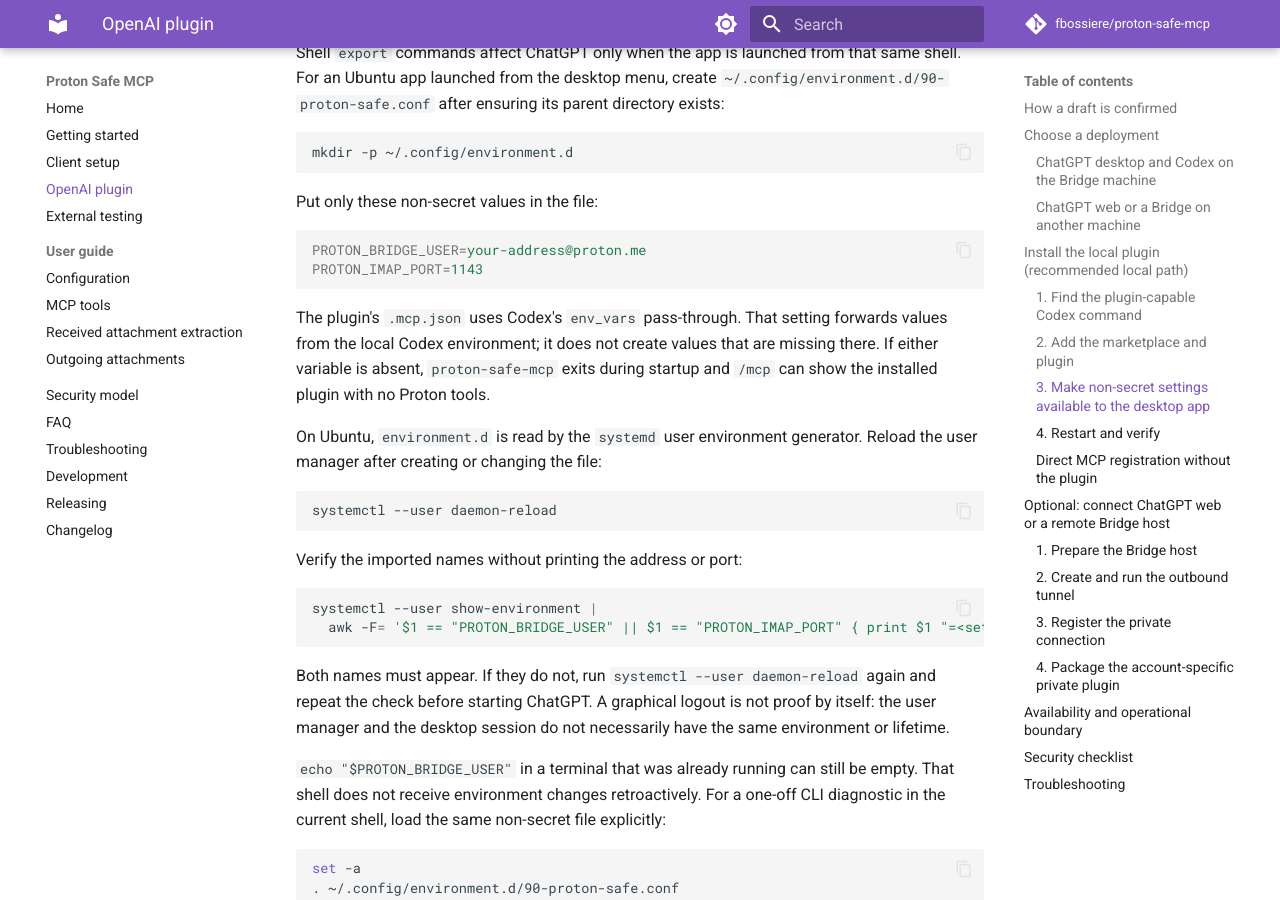
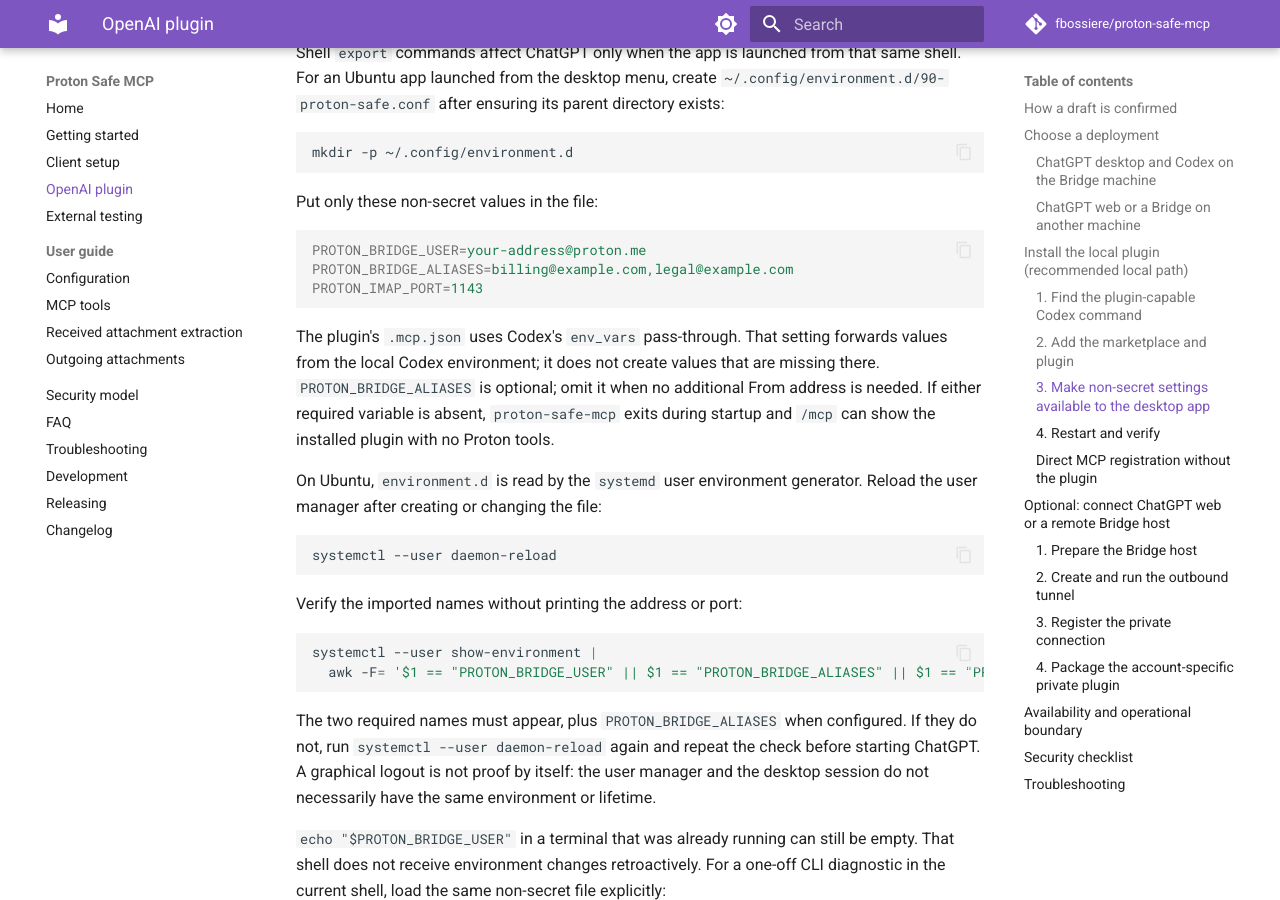
Before and after one commit to fbossiere/proton-safe-mcp, an MkDocs documentation site: the page built from docs/openai-plugin.md, in a window 1280 px wide and 900 px high, scrolled down 3238 px. Built offline with MkDocs 1.6.1 and Material for MkDocs 9.7.7, drawn with Linux system fonts in a browser that asks for light colours; comment, search, counter and statistics services are not loaded; some of the changed text lies outside the part shown.

Commit message:
fix: make PROTON_BRIDGE_ALIASES reachable from install to plugin
The sending-alias allowlist existed but was effectively undiscoverable. The
Codex plugin never forwarded the variable, and the installation path never
mentioned it: the README told readers to set "only" the address and port, the
client `env` examples omitted it, and the sole explanation lived in the
configuration reference.

Plugin: `.mcp.json` adds PROTON_BRIDGE_ALIASES to Codex's `env_vars`
pass-through, with the manifest cachebuster bumped so an installed plugin picks
up the new list. The Ubuntu `environment.d` recovery path and its menu launcher
carry the variable through as an optional, non-secret setting.

Docs: README and Getting started show the optional export next to the required
two, and Client setup covers all three editors in one note rather than
triplicating the example. Both "no secrets in `env`" warnings keep their intent
while admitting the new value.

Co-Authored-By: Claude Opus 5 (1M context) <noreply@anthropic.com>

````diff
--- a/docs/openai-plugin.md
+++ b/docs/openai-plugin.md
@@ -155,13 +155,15 @@ Put only these non-secret values in the file:
 
 ```ini
 PROTON_BRIDGE_USER=your-address@proton.me
+PROTON_BRIDGE_ALIASES=billing@example.com,legal@example.com
 PROTON_IMAP_PORT=1143
 ```
 
 The plugin's `.mcp.json` uses Codex's `env_vars` pass-through. That setting forwards values from
-the local Codex environment; it does not create values that are missing there. If either variable
-is absent, `proton-safe-mcp` exits during startup and `/mcp` can show the installed plugin with no
-Proton tools.
+the local Codex environment; it does not create values that are missing there.
+`PROTON_BRIDGE_ALIASES` is optional; omit it when no additional From address is needed. If either
+required variable is absent, `proton-safe-mcp` exits during startup and `/mcp` can show the
+installed plugin with no Proton tools.
 
 On Ubuntu, `environment.d` is read by the `systemd` user environment generator. Reload the user
 manager after creating or changing the file:
@@ -174,12 +176,13 @@ Verify the imported names without printing the address or port:
 
 ```bash
 systemctl --user show-environment |
-  awk -F= '$1 == "PROTON_BRIDGE_USER" || $1 == "PROTON_IMAP_PORT" { print $1 "=<set>" }'
+  awk -F= '$1 == "PROTON_BRIDGE_USER" || $1 == "PROTON_BRIDGE_ALIASES" || $1 == "PROTON_IMAP_PORT" { print $1 "=<set>" }'
 ```
 
-Both names must appear. If they do not, run `systemctl --user daemon-reload` again and repeat the
-check before starting ChatGPT. A graphical logout is not proof by itself: the user manager and the
-desktop session do not necessarily have the same environment or lifetime.
+The two required names must appear, plus `PROTON_BRIDGE_ALIASES` when configured. If they do not,
+run `systemctl --user daemon-reload` again and repeat the check before starting ChatGPT. A graphical
+logout is not proof by itself: the user manager and the desktop session do not necessarily have the
+same environment or lifetime.
 
 `echo "$PROTON_BRIDGE_USER"` in a terminal that was already running can still be empty. That shell
 does not receive environment changes retroactively. For a one-off CLI diagnostic in the current
@@ -269,7 +272,8 @@ If you only need the MCP tools, the plugin is not required. In ChatGPT desktop:
    --from proton-safe-mcp==2.0.1 proton-safe-mcp serve
    ```
 
-4. Forward `PROTON_BRIDGE_USER` and `PROTON_IMAP_PORT`, but never a Proton or Bridge password.
+4. Forward `PROTON_BRIDGE_USER`, optional `PROTON_BRIDGE_ALIASES`, and `PROTON_IMAP_PORT`, but
+   never a Proton or Bridge password.
 5. Save the server, restart the app, and use `/mcp` to verify the exposed tools.
 
 The same configuration is available to Codex CLI and the IDE extension on that Codex host. This
````
Also changed, not shown: CHANGELOG.md (+8 -0 lines), README.md (+12 -1 lines), docs/clients.md (+8 -3 lines), docs/faq.md (+7 -5 lines), docs/getting-started.md (+12 -0 lines), docs/troubleshooting.md (+9 -4 lines), plugins/proton-safe/README.md (+3 -3 lines), 3 other files.
